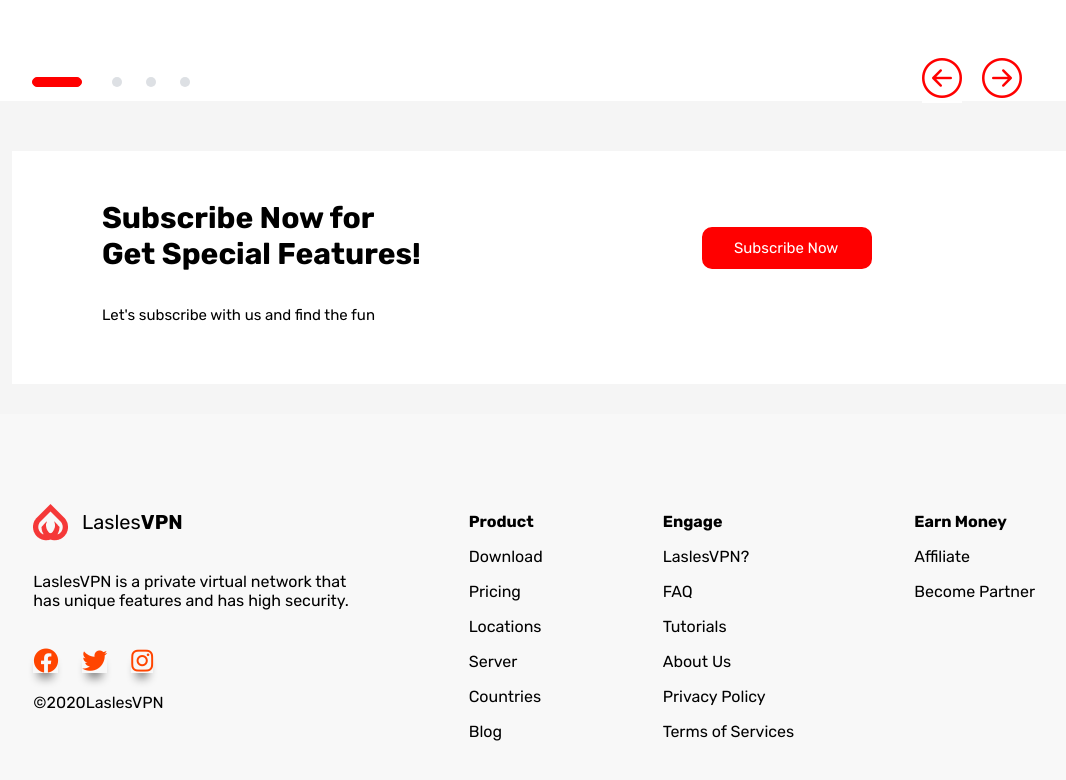
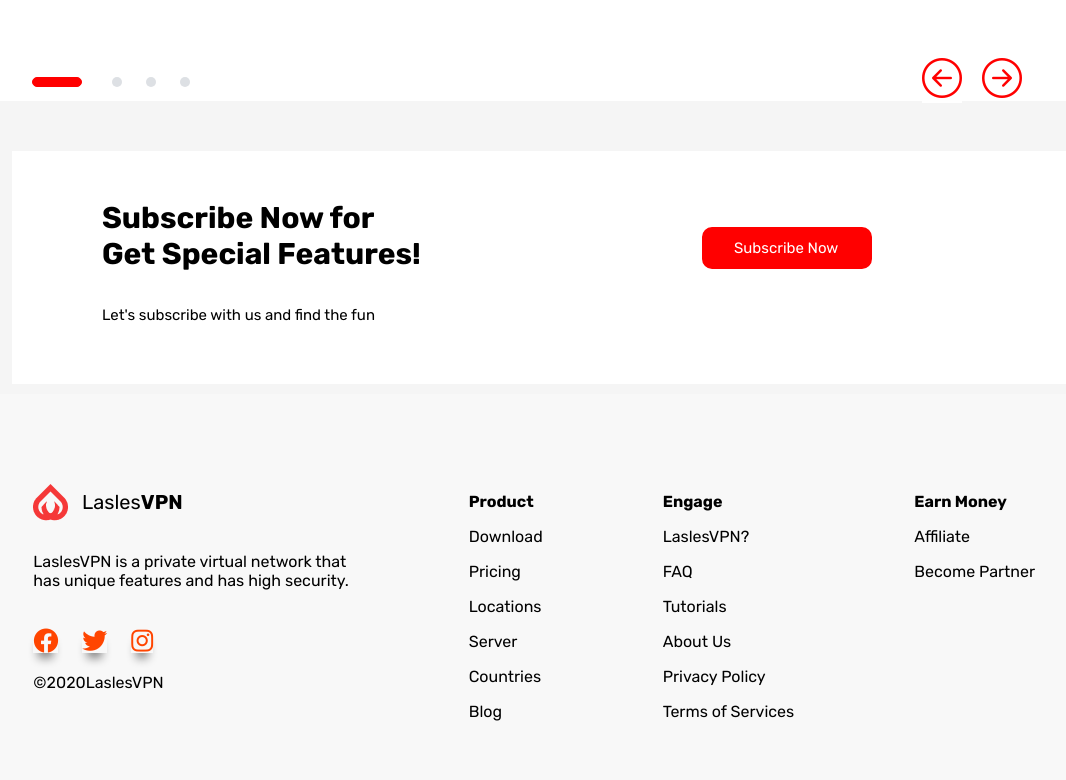
Before and after one commit to D-Venerable1/Freebies, a plain HTML site: page index.html in a window 1280 px wide. Shown: the part 3675-4455 px from the top of the page, without its empty margins (88-1154 px from the left). Drawn offline with nearby package versions, Linux system fonts and the light colour scheme.

Commit message:
new changes

```diff
--- a/index.css
+++ b/index.css
@@ -328,7 +328,8 @@ margin-top: -135px;
     background-color: #F8F8F8;
     padding: 90px 90px;
     display: flex;
-    margin-top: 30px;
+    margin-top: 10px;
+    z-index: -1;
 }
 #top-li{
     font-weight: bold;
@@ -353,3 +354,8 @@ margin-top: -135px;
     margin-left: 20px;
 
 }
+@media screen and (max-width: 480px){
+    nav{
+        width: 450px;
+    }
+}
```
